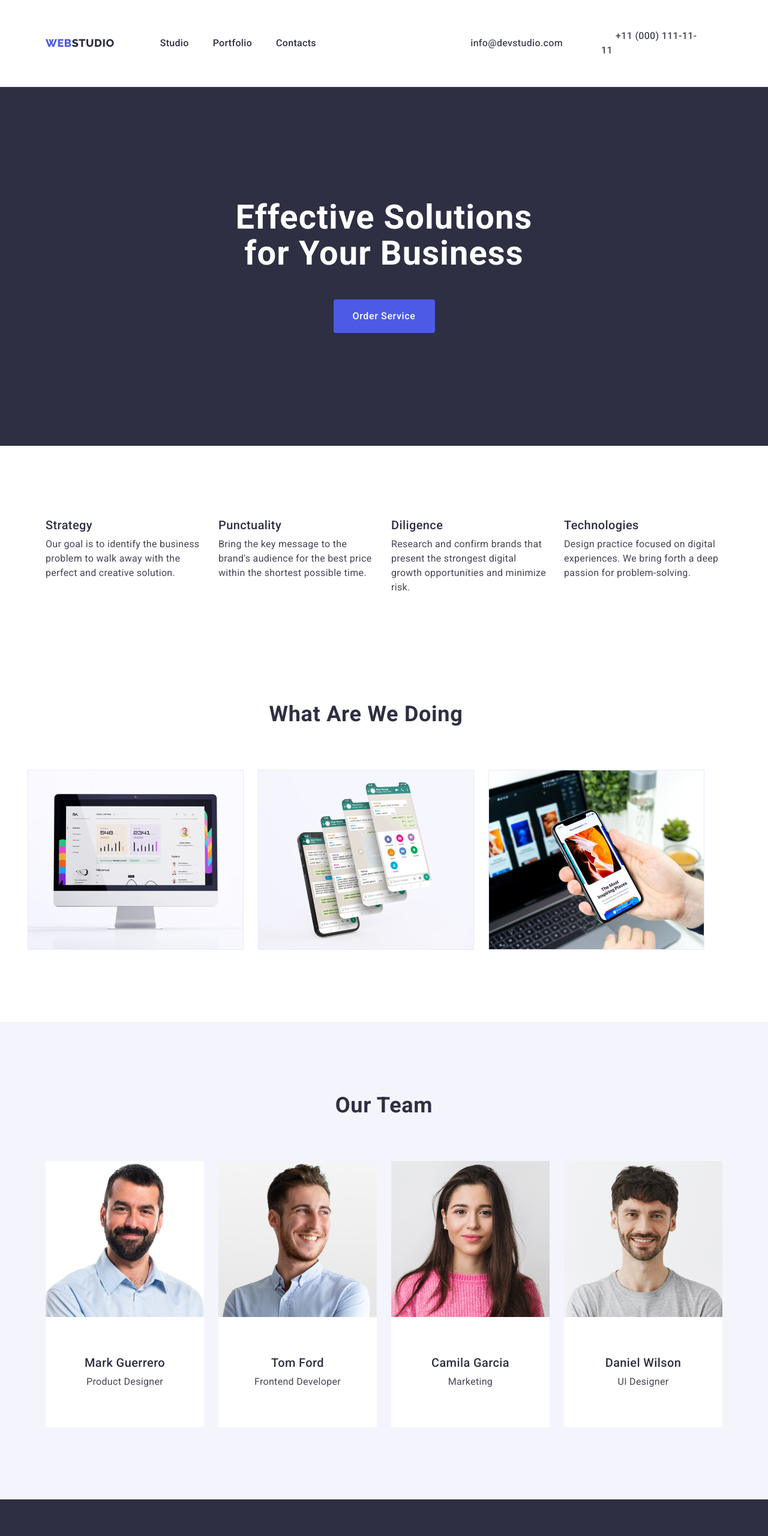
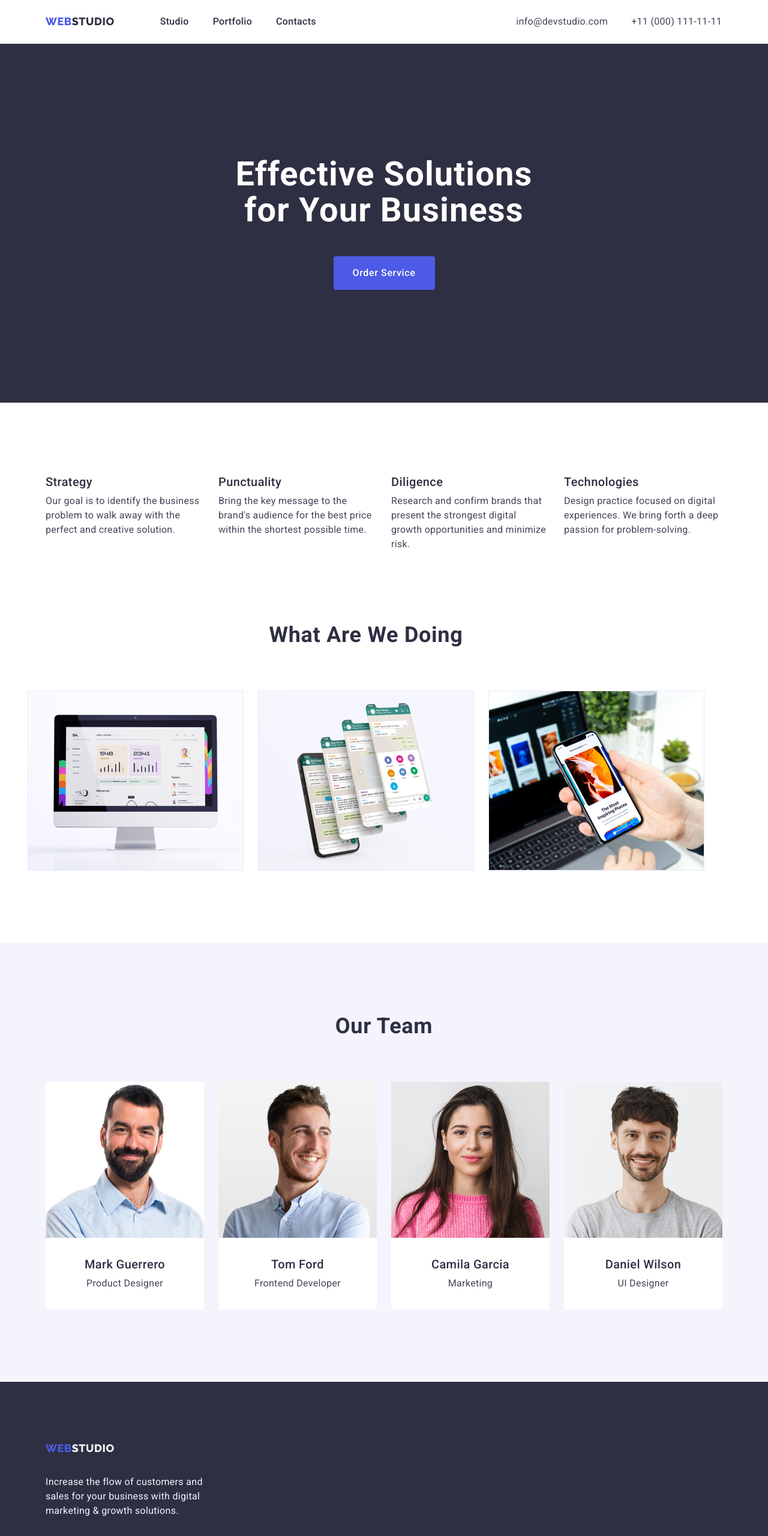
Before and after one commit to Anna1517/goit-markup-hw-03, a plain HTML site: page index.html in a window 1280 px wide. Shown: the top 2560 px of the page at 60% size. Drawn offline with nearby package versions, Linux system fonts and the light colour scheme.

Commit message:
editing 3

```diff
--- a/css/styles.css
+++ b/css/styles.css
@@ -128,8 +128,6 @@ footer {
 /* LOGO FINISH */
 /* HEDER BLOK */
 .header {
-  padding-top: 24px;
-  padding-bottom: 24px;
   border-bottom: 1px solid var(--cornflower);
 }
 .header-container {
@@ -184,11 +182,11 @@ footer {
 .header-contact-link {
   color: var(--slate);
   font-size: 16px;
-  font-weight: 500;
+  font-weight: normal;
   line-height: 1.5;
   font-style: normal;
   letter-spacing: 0.02em;
-  padding: 24px;
+  padding: 24px 0;
 }
 .header-contact-link:hover,
 .header-contact-link:focus {
@@ -244,6 +242,7 @@ footer {
 /* DESCRIPTION SECTION */
 .description {
   padding-bottom: 120px;
+  padding-top: 0;
 }
 .description-list {
   display: flex;
@@ -287,13 +286,10 @@ footer {
 
 .avatar-avatar {
   text-align: center;
-  padding-top: 32px;
-  text-align: center;
   margin-bottom: 8px;
 }
 .avatar-descriptions {
   text-align: center;
-  padding-bottom: 32px;
   text-align: center;
 }
 /* SECTION PORTFPLIO */
@@ -354,7 +350,6 @@ footer {
 
 /* FOOTER SEKTION */
 .footer-logo {
-  padding-top: 100px;
   display: inline-block;
   margin-bottom: 16px;
 }
@@ -364,7 +359,6 @@ footer {
   color: var(--cloud);
   width: 264px;
   margin-top: 18px;
-  padding-bottom: 100px;
 }
 .studio-white {
   color: var(--cloud);
```
